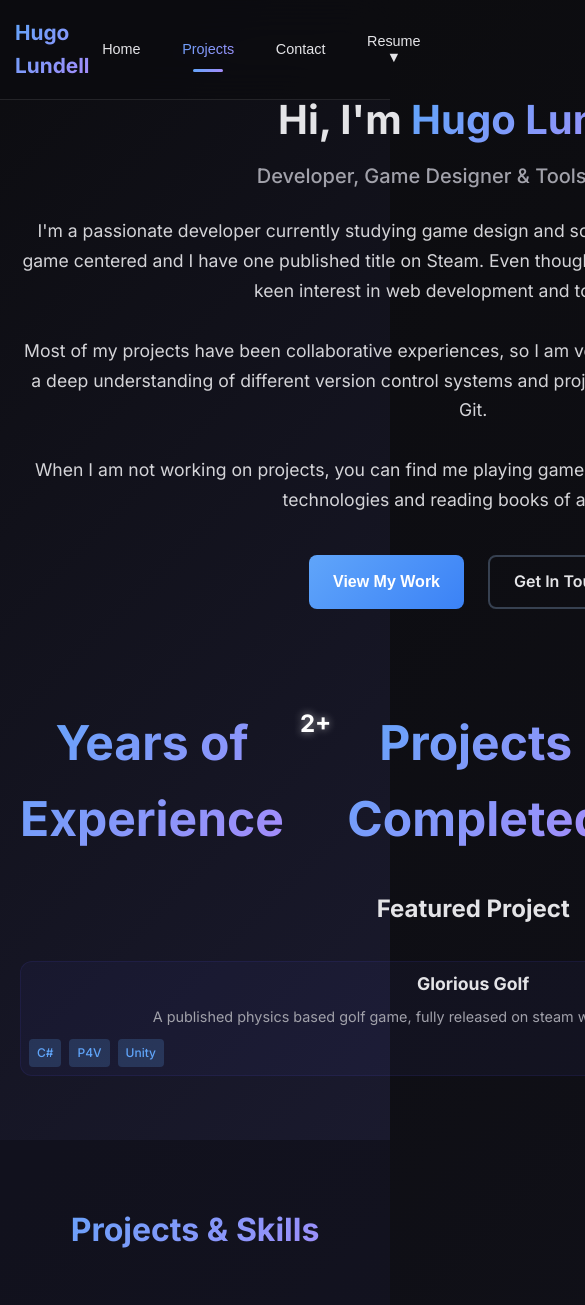
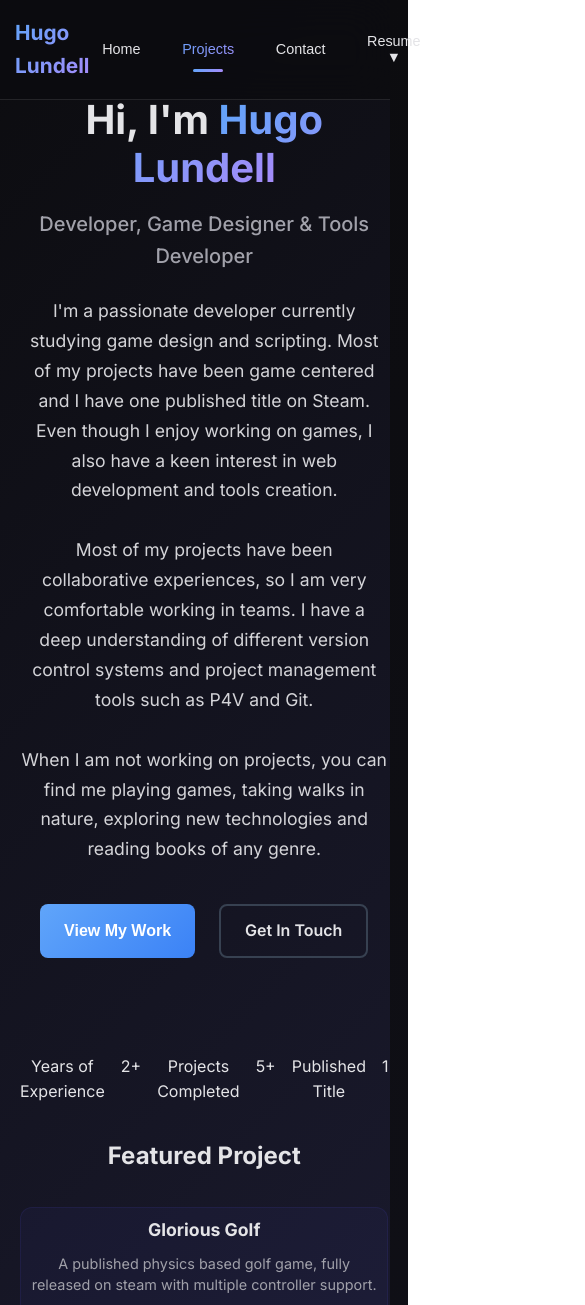
Before and after one commit to penniey/portfolio-website, a React (Vite) app: page / in a window 390 px wide. Shown: the top 1305 px of the page, 585 px wide, since content can reach past the window. Built offline with nearby package versions, Linux system fonts and the light colour scheme.

Commit message:
Update Hero.css

```diff
--- a/src/components/Hero.css
+++ b/src/components/Hero.css
@@ -13,7 +13,7 @@
   margin: 0 auto;
   padding: 0 20px;
   display: grid;
-  grid-template-columns: 1fr 1fr; /* Back to two columns */
+  grid-template-columns: 1fr 1fr;
   gap: 4rem;
   align-items: start;
 }
@@ -54,20 +54,31 @@
 .hero-buttons {
   display: flex;
   gap: 1.5rem;
-  margin-bottom: 4rem; /* Increased space between buttons and stats */
+  margin-bottom: 4rem;
 }
 
 .hero-right-section {
   display: flex;
   flex-direction: column;
-  gap: 2rem; /* Space between stats and featured project */
+  gap: 2rem;
 }
 
 .hero-stats {
   display: flex;
-  flex-direction: column; /* Stack vertically to align with featured project */
+  flex-direction: column;
   gap: 1rem;
   margin-bottom: 0;
+}
+
+
+.desktop-stats {
+  display: flex;
+  flex-direction: column;
+  gap: 1rem;
+}
+
+.mobile-stats {
+  display: none; /* Hide on desktop */
 }
 
 .stat-card {
@@ -87,7 +98,7 @@
   border-color: rgba(139, 202, 250, 0.4);
 }
 
-.stat-number {
+.desktop-stats .stat-number {
   font-size: 2rem;
   font-weight: 700;
   color: #ffffff;
@@ -98,7 +109,7 @@
   margin-bottom: 0.5rem;
 }
 
-.stat-label {
+.desktop-stats .stat-label {
   font-size: 3rem;
   background: linear-gradient(135deg, #60a5fa, #a78bfa);
   -webkit-background-clip: text;
@@ -148,7 +159,7 @@
   font-size: 1.1rem;
   margin-bottom: 0.5rem;
   color: #e4e4e7;
-  text-align: center; /* Center align for better vertical layout */
+  text-align: center;
 }
 
 .project-info p {
@@ -156,7 +167,7 @@
   color: #a1a1aa;
   margin-bottom: 0.75rem;
   line-height: 1.5;
-  text-align: center; /* Center align for better vertical layout */
+  text-align: center;
 }
 
 .project-tech {
@@ -199,7 +210,7 @@
 
 @media (max-width: 768px) {
   .hero-container {
-    grid-template-columns: 1fr; /* Single column on mobile */
+    grid-template-columns: 1fr;
     gap: 3rem;
     text-align: center;
   }
@@ -215,31 +226,67 @@
   .hero-buttons {
     justify-content: center;
     flex-wrap: wrap;
-    margin-bottom: 3rem; /* Reduce space on mobile */
+    margin-bottom: 3rem;
   }
 
   .hero-right-section {
     gap: 2rem;
   }
 
+  .desktop-stats {
+    display: none;
+  }
+
+  .mobile-stats {
+    display: flex;
+    flex-direction: row;
+    gap: 1rem;
+    justify-content: center;
+  }
+
   .hero-stats {
-    flex-direction: row; /* Back to horizontal on mobile for better space usage */
+    flex-direction: row;
     gap: 1rem;
     justify-content: center;
   }
 
   .stat-card {
+    background: rgba(139, 206, 250, 0.1);
+    backdrop-filter: blur(10px);
+    border: 1px solid rgba(167, 139, 250, 0.2);
+    border-radius: 12px;
     padding: 1rem;
+    text-align: center;
     flex: 1;
+    transition: all 0.3s ease;
   }
 
-  .stat-number {
+  .stat-card:hover {
+    transform: translateY(-2px);
+    background: rgba(139, 196, 250, 0.15);
+    border-color: rgba(139, 202, 250, 0.4);
+  }
+
+  .mobile-stats .stat-number {
     font-size: 1.5rem;
+    font-weight: 700;
+    color: #ffffff;
+    text-shadow: 0 0 8px rgba(255, 255, 255, 0.6);
+    margin-bottom: 0.5rem;
+  }
+
+  .mobile-stats .stat-label {
+    font-size: 0.8rem;
+    background: linear-gradient(135deg, #60a5fa, #a78bfa);
+    -webkit-background-clip: text;
+    -webkit-text-fill-color: transparent;
+    background-clip: text;
+    font-weight: 600;
   }
 
   .project-card {
     flex-direction: column;
-    text-align: center; /* Keep center alignment on mobile */
+    text-align: center;
   }
 
 }
```
